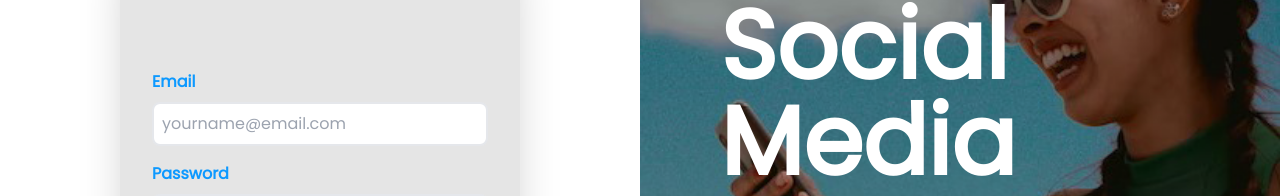
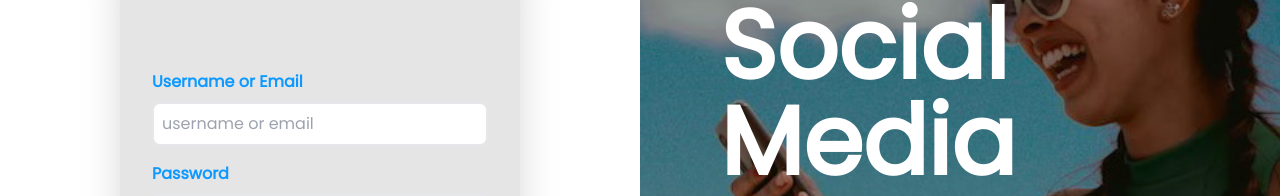
Before and after one commit to aryoyudhanto/socialmedia-app, a React (Vite) app: page /login in a window 1280 px wide. Shown: the part 234-430 px from the top of the page. Built offline with nearby package versions, Linux system fonts and the light colour scheme.

Commit message:
fix: bug login with username or email

```diff
--- a/src/pages/Auth/Login.tsx
+++ b/src/pages/Auth/Login.tsx
@@ -6,24 +6,35 @@ import axios from 'axios'
 import login from '../../assets/bg-login1.png'
 
 const Login = () => {
-    const [email, setEmail] = useState<string>("")
+    const [emailOrUsername, setEmailOrUsername] = useState<string>("")
     const [password, setPassword] = useState<string>("")
     const [cookie, setCookie] = useCookies<string>([])
     const navigate = useNavigate()
 
-    function authLogin(e: React.FormEvent<HTMLFormElement>){
+    function authLogin(e: React.FormEvent<HTMLFormElement>) {
         e.preventDefault();
-        axios.post('http://54.254.27.167/login', {
-            email: email,
+        let body;
+        let regexEmail = new RegExp('[a-z0-9]+@[a-z]+.[a-z]{2,3}')
+
+        if (regexEmail.test(emailOrUsername)) {
+            body = {
+                email: emailOrUsername,
+                password: password
+            }
+        } else {
+            body = {
+                username: emailOrUsername,
                 password: password,
-        })
-        .then((res)=>{
-            const {token} =res.data
+            }
+        }
+        axios.post('http://54.254.27.167/login', body)
+            .then((res) => {
+                const { token } = res.data
                 setCookie("token", token)
                 alert('berhasil login')
                 navigate('/')
             })
-        .catch((err)=>{
+            .catch((err) => {
                 alert('gagal login')
             })
     }
@@ -35,7 +46,7 @@ const Login = () => {
                     <div className="flex flex-col justify-center w-[400px]">
                         <form
                             className="w-full mx-auto rounded-2xl bg-[#e5e5e5] p-8 px-8 h-[480px] shadow-2xl"
-                        onSubmit={(e)=>authLogin(e)}
+                            onSubmit={(e) => authLogin(e)}
                         >
                             <h2 className="text-4xl text-black text-center font-bold">Login</h2>
                             <div className='my-5 h-6'>
@@ -43,19 +54,17 @@ const Login = () => {
                             </div>
 
                             <div className="flex flex-col py-2">
-                                <label className="font-semibold text-[#0D99FF]">Email</label>
+                                <label className="font-semibold text-[#0D99FF]">Username or Email</label>
                                 <input
-                                    // value={email}
-                                    onChange={(e) => setEmail(e.target.value)}
+                                    onChange={(e) => setEmailOrUsername(e.target.value)}
                                     className="rounded-lg bg-white mt-2 p-2 border-2 focus:outline-none text-black"
-                                    type="email"
-                                    placeholder="yourname@email.com"
+                                    type="text"
+                                    placeholder="username or email"
                                 />
                             </div>
                             <div className="flex flex-col py-2">
                                 <label className="font-semibold text-[#0D99FF]">Password</label>
                                 <input
-                                    // value={password}
                                     onChange={(e) => setPassword(e.target.value)}
                                     type="password"
                                     className="p-2 rounded-lg bg-white mt-2 border-2 focus:outline-none text-black"
```
Lines whose indentation alone changed are shown as unchanged.
